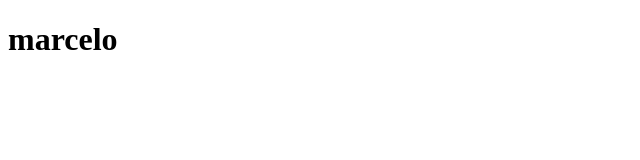
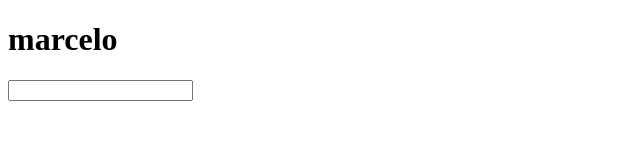
Before and after one commit to MarceloSetula/ola, a plain HTML site: page index.html in a window 1280 px wide. Shown: the whole page, without its empty margins (0-640 px from the left). Drawn offline with Linux system fonts and the light colour scheme.

Commit message:
teste de frequencia

```diff
--- a/index.html
+++ b/index.html
@@ -7,6 +7,12 @@
     <title>ola </title>
 </head>
 <body>
-    <h1>marcelo  </h1>
+    <h1>marcelo</h1>
+    <div class="conteudo">
+        <form action="" method="post">
+            <input type="text" name="" id="">
+
+        </form>
+    </div>
 </body>
 </html>
```
